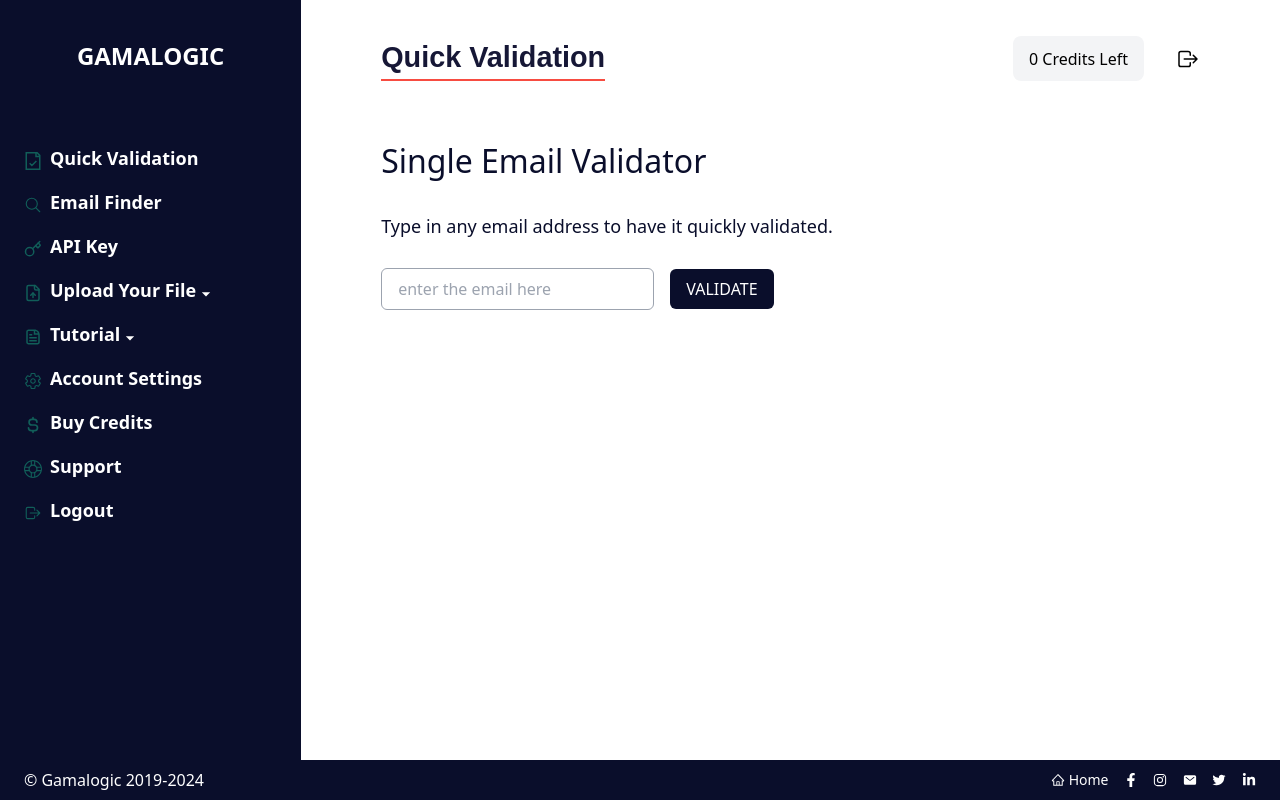
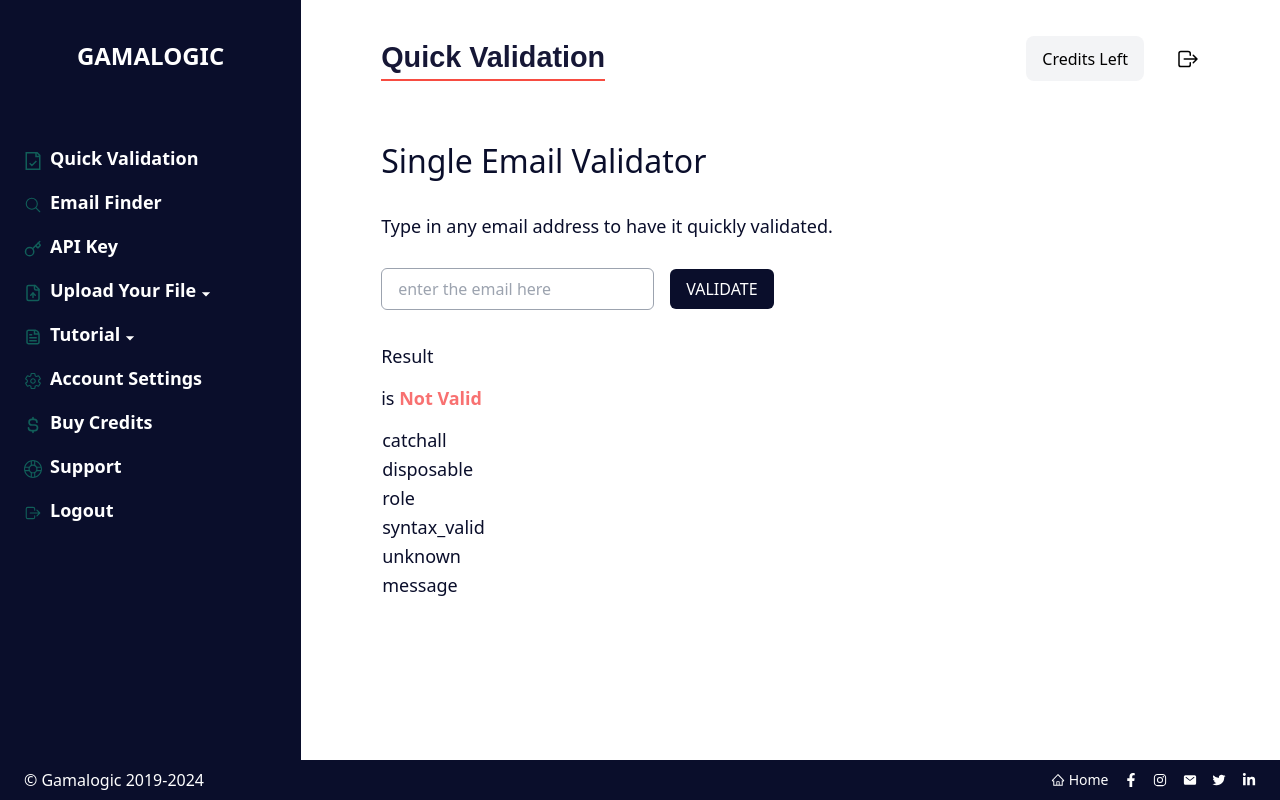
Before and after one commit to nayeem2208/gamalogic_frontend, a React (Vite) app: page / in a window 1280 px wide. Built offline with nearby package versions, Linux system fonts and the light colour scheme; sample sign-in values are in the browser's storage.

Commit message:
signup corrections

```diff
--- a/src/components/Login.jsx
+++ b/src/components/Login.jsx
@@ -9,7 +9,7 @@
 function Login() {
   let [data, setData] = useState({ email: "", password: "" });
   let { setUserDetails, setUserName } = useUserState();
-  let [passwordVisible,setPasswordVisible]=useState(false)
+  let [passwordVisible, setPasswordVisible] = useState(false);
   const [previousLocation, setPreviousLocation] = useState(null);
 
   const handleInputChange = (e) => {
@@ -21,6 +21,8 @@
   };
   const navigate = useNavigate();
   const location = useLocation();
+
+
   useEffect(() => {
     async function verifyEmail() {
       const queryParams = new URLSearchParams(location.search);
@@ -38,10 +40,6 @@
     verifyEmail();
   }, [location.search]);
 
-  useEffect(() => {
-    setPreviousLocation(location.pathname);
-  }, [location]);
-  console.log(previousLocation,'prev loation')
 
   const handleSubmit = async (e) => {
     e.preventDefault();
@@ -85,11 +83,11 @@
     }
   };
 
-  const passwordVisibleToggle=()=>{
-    if(data.password){
-    setPasswordVisible(!passwordVisible)
+  const passwordVisibleToggle = () => {
+    if (data.password) {
+      setPasswordVisible(!passwordVisible);
     }
-  }
+  };
 
   return (
     <div
@@ -137,14 +135,17 @@
             <div className="flex bg-transparent border justify-between items-center border-cyan-400 rounded-md py-1 px-1  text-gray-400 my-1">
               <input
                 className="bg-transparent w-5/6 px-3 outline-none"
-                type={passwordVisible?'text':'password'}
+                type={passwordVisible ? "text" : "password"}
                 name="password"
                 id="password"
                 placeholder="Enter your password"
                 onChange={handleInputChange}
                 value={data.password}
               />
-              <FaEye className="w-4 h-4 text-cyan-400 ml-2" onClick={passwordVisibleToggle}/>
+              <FaEye
+                className="w-4 h-4 text-cyan-400 ml-2"
+                onClick={passwordVisibleToggle}
+              />
             </div>
             <div className="flex justify-center mt-8">
               <button
@@ -175,7 +176,9 @@
                 Need an account?
               </div>
             </Link>
-            <Link to='/forgotPassword'><div className="mx-2">Forgot Password?</div></Link>
+            <Link to="/forgotPassword">
+              <div className="mx-2">Forgot Password?</div>
+            </Link>
           </div>
         </div>
       </div>
--- a/src/components/SubHeader.jsx
+++ b/src/components/SubHeader.jsx
@@ -15,7 +15,7 @@
     <div className="flex justify-between mt-1 ">
       <p className="  orangeUnderline">{props.SubHeader}</p>
       <div className="flex " >
-        <p className="bg-gray-100 rounded-lg px-4 flex items-center ">0 Credits Left</p> <p className="ml-6 mr-2 flex items-center ">{userDetails.name}</p>
+        <p className="bg-gray-100 rounded-lg px-4 flex items-center ">{userDetails.credit} Credits Left</p> <p className="ml-6 mr-2 flex items-center ">{userDetails.name}</p>
         <button onClick={logoutHandler}><IoLogOutOutline className="  text-2xl" /></button>
       </div>
     </div>
--- a/src/context/userContext.jsx
+++ b/src/context/userContext.jsx
@@ -5,12 +5,15 @@
 
 const UserDetailsProvider = ({ children }) => {
   let [userDetails, setUserDetails] = useState(null);
+  let [creditBal,setCreditBal]=useState(0)
 
   return (
     <userDetailsContext.Provider
       value={{
         userDetails,
         setUserDetails,
+        creditBal,
+        setCreditBal
       }}
     >
       {children}
--- a/src/pages/QuickValidation.jsx
+++ b/src/pages/QuickValidation.jsx
@@ -1,11 +1,20 @@
 import { useState } from "react";
 import SubHeader from "../components/SubHeader";
+import axiosInstance from "../axios/axiosInstance";
 
 function QuickValidation() {
   let [email, setEmail] = useState("");
+  let [result,setResult]=useState('')
 
-  const submitHandler=()=>{
-
+  const submitHandler=async(e)=>{
+    e.preventDefault()
+    try {
+      let res=await axiosInstance.post('/singleEmailValidator',{email})
+      setResult(res.data)
+      console.log(res.data)
+    } catch (error) {
+     console.log(error,'error')
+    }
   }
 
   return (
@@ -30,6 +39,34 @@
             </button>
           </div>
         </form>
+        <p className="font-medium text-lg mt-8 mb-4">Result</p>
+        <p className="description text-base">{result.emailid} is {result.is_valid?<span className="text-emerald-500 font-semibold">Valid</span>:<span className="text-red-400 font-semibold">Not Valid</span>}</p>
+        <table className="description my-4">
+          <tr>
+            <td>catchall</td>
+            <td></td>
+          </tr>
+          <tr>
+            <td>disposable</td>
+            <td></td>
+          </tr>
+          <tr>
+            <td>role</td>
+            <td></td>
+          </tr>
+          <tr>
+            <td>syntax_valid</td>
+            <td></td>
+          </tr>
+          <tr>
+            <td>unknown</td>
+            <td></td>
+          </tr>
+          <tr>
+            <td>message</td>
+            <td></td>
+          </tr>
+        </table>
       </div>
     </div>
   );
```
Also changed, not shown: src/components/Signup.jsx (+51 -23 lines).
